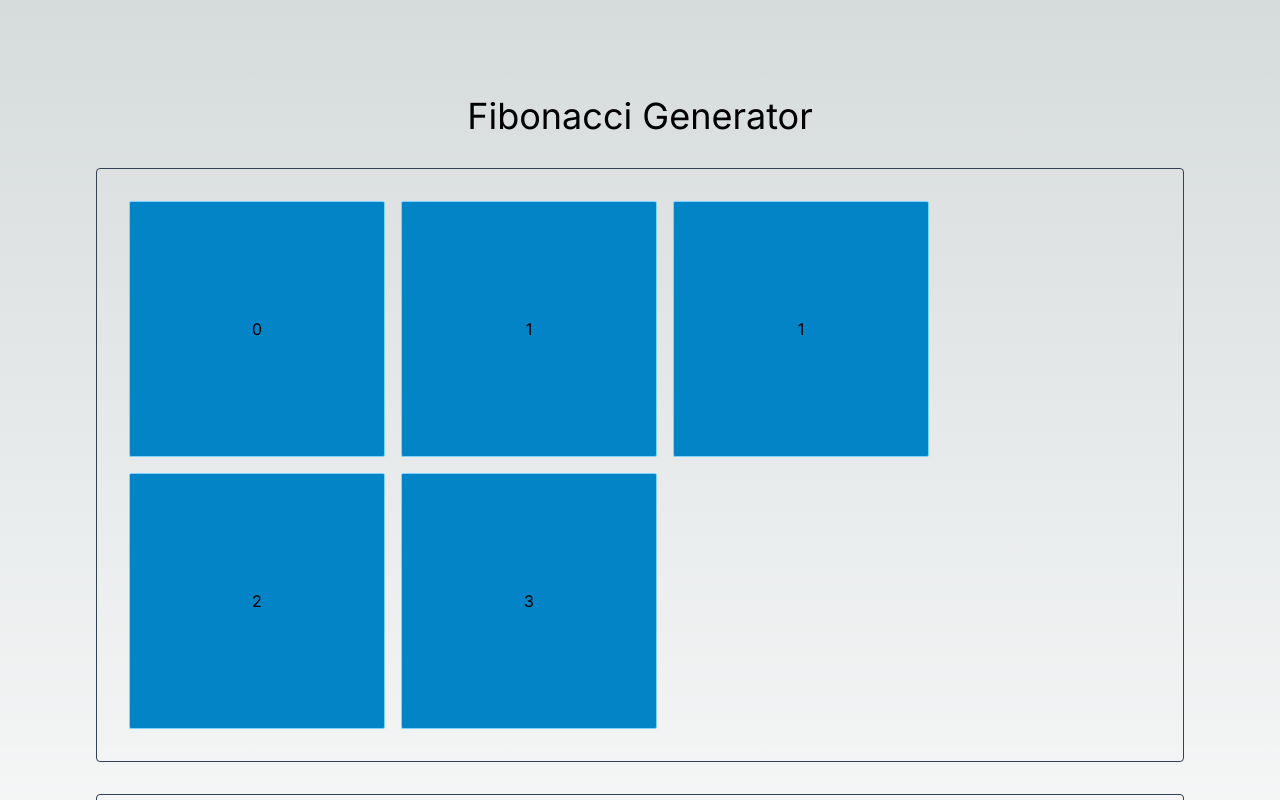
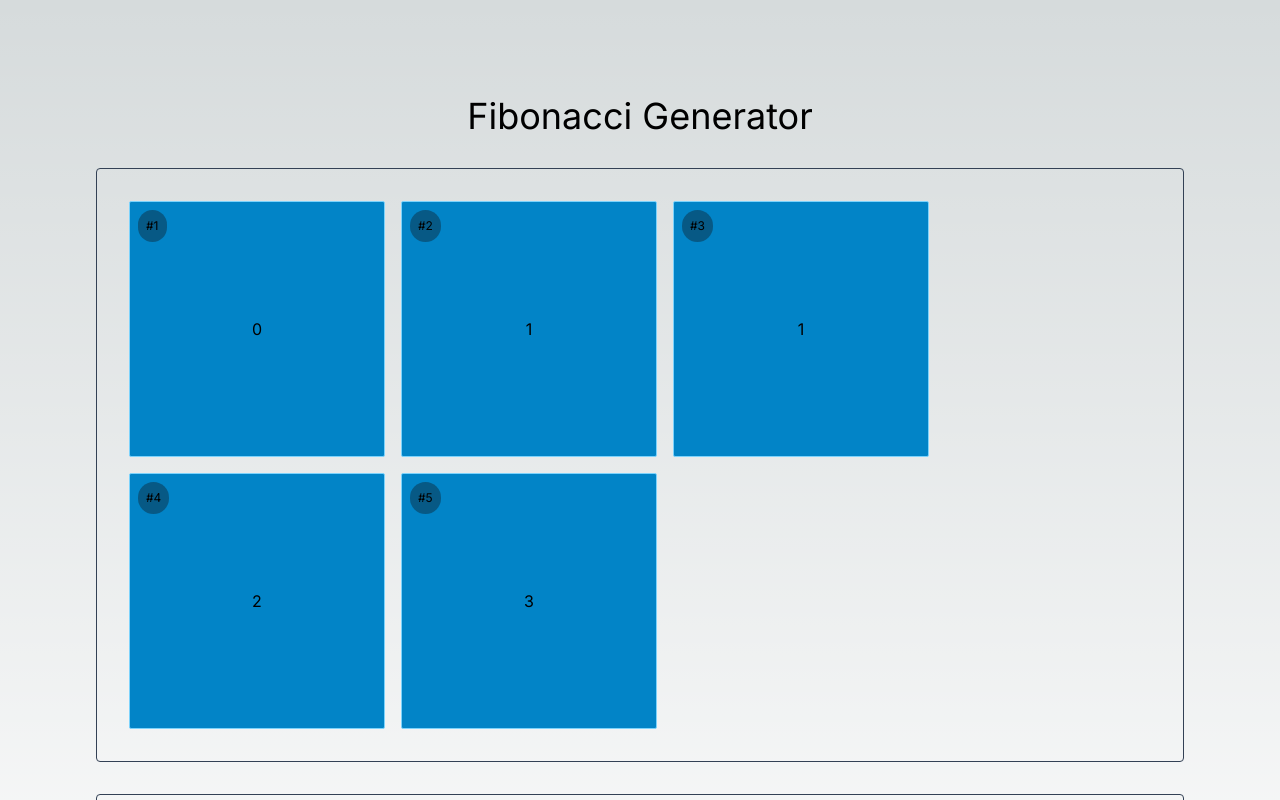
Before and after one commit to bruno-glowaski/wasm-rust-fibonacci, a Next.js app in the folder frontend/: page / in a window 1280 px wide. Both pictures are taken after typing "5" into the empty fields and a click on the button "Generate". Shown: the top 800 px of the page. Built offline with nearby package versions, Linux system fonts and the light colour scheme.

Commit message:
feat: index indicator

```diff
--- a/frontend/app/SequenceItem.tsx
+++ b/frontend/app/SequenceItem.tsx
@@ -2,10 +2,11 @@ import { Transition } from "@headlessui/react";
 import { useEffect, useState } from "react";
 
 export type Props = {
+  index: number;
   value: number;
 };
 
-export default function SequenceItem({ value }: Props) {
+export default function SequenceItem({ index, value }: Props) {
   const [show, setShow] = useState(false);
   useEffect(() => setShow(true), []);
 
@@ -18,8 +19,11 @@ export default function SequenceItem({ value }: Props) {
       leave="transition-opacity duration-300"
       leaveFrom="opacity-100"
       leaveTo="opacity-0"
-      className="flex-none border border-sky-300 rounded-sm w-64 h-64 bg-sky-600 flex justify-center items-center"
+      className="relative flex-none border border-sky-300 rounded-sm w-64 h-64 bg-sky-600 flex justify-center items-center"
     >
+      <span className="absolute left-2 top-2 rounded-full p-2 bg-sky-800 text-xs">
+        #{index + 1}
+      </span>
       <span>{value}</span>
     </Transition>
   );
--- a/frontend/app/page.tsx
+++ b/frontend/app/page.tsx
@@ -32,7 +32,7 @@ export default function Home() {
         <figure className="border border-slate-700 rounded p-8 flex flex-row flex-wrap gap-4">
           {items.length > 0
             ? items.map(
-              (value, i) => <SequenceItem key={i} value={value} />,
+              (value, i) => <SequenceItem key={i} index={i} value={value} />,
             )
             : (
               <figcaption className="flex-1 text-white text-opacity-50 h-16 flex justify-center items-center">
```
